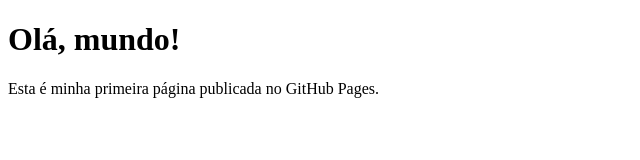
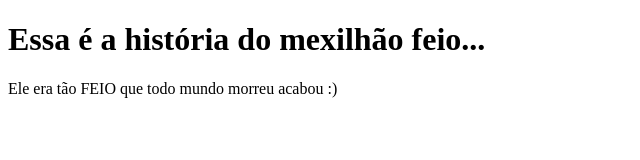
Before and after one commit to M-ops-rgb/Reposit-rio67, a plain HTML site: page index.html in a window 1280 px wide. Shown: the whole page, without its empty margins (0-640 px from the left). Drawn offline with Linux system fonts and the light colour scheme.

Commit message:
Update index.html

```diff
--- a/index.html
+++ b/index.html
@@ -5,7 +5,7 @@
     <title>Minha Página</title>
 </head>
 <body>
-    <h1>Olá, mundo!</h1>
-    <p>Esta é minha primeira página publicada no GitHub Pages.</p>
+    <h1>Essa é a história do mexilhão feio...</h1>
+    <p>Ele era tão FEIO que todo mundo morreu acabou :)</p>
 </body>
 </html>
```
